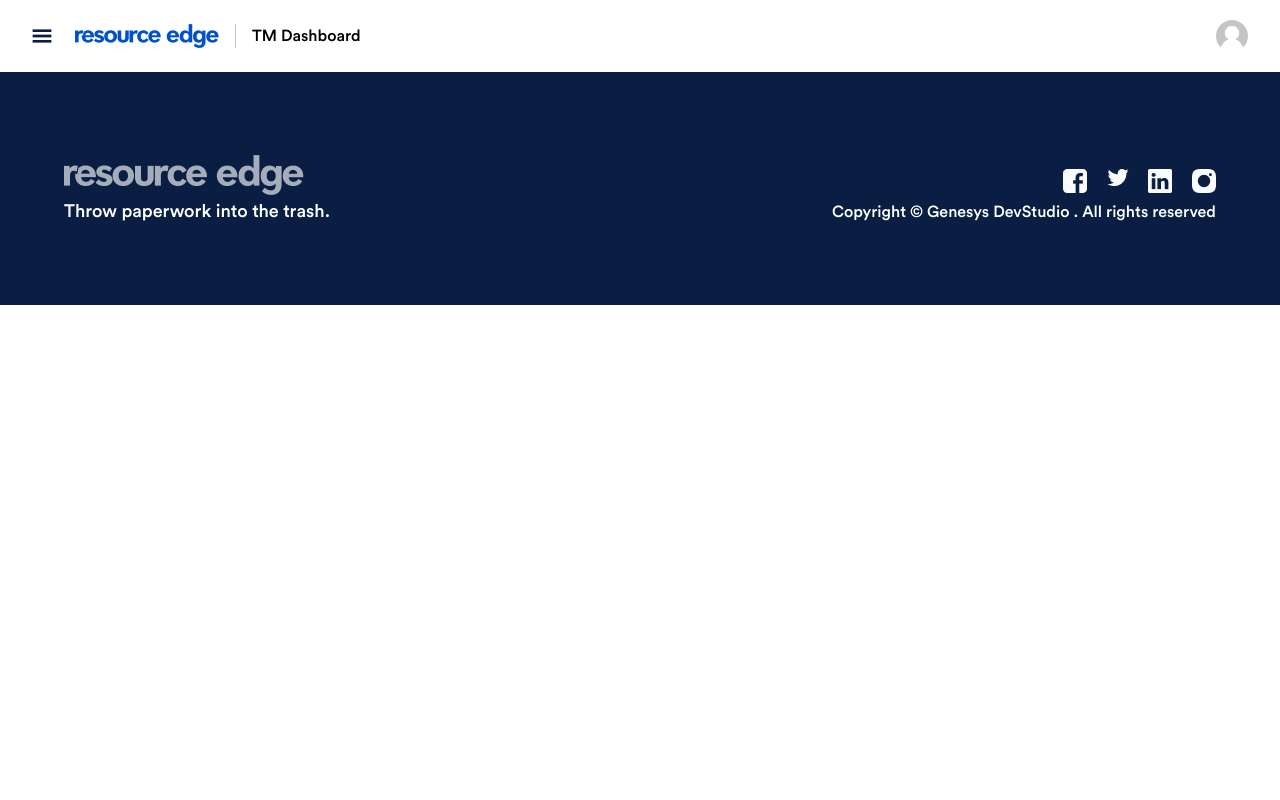
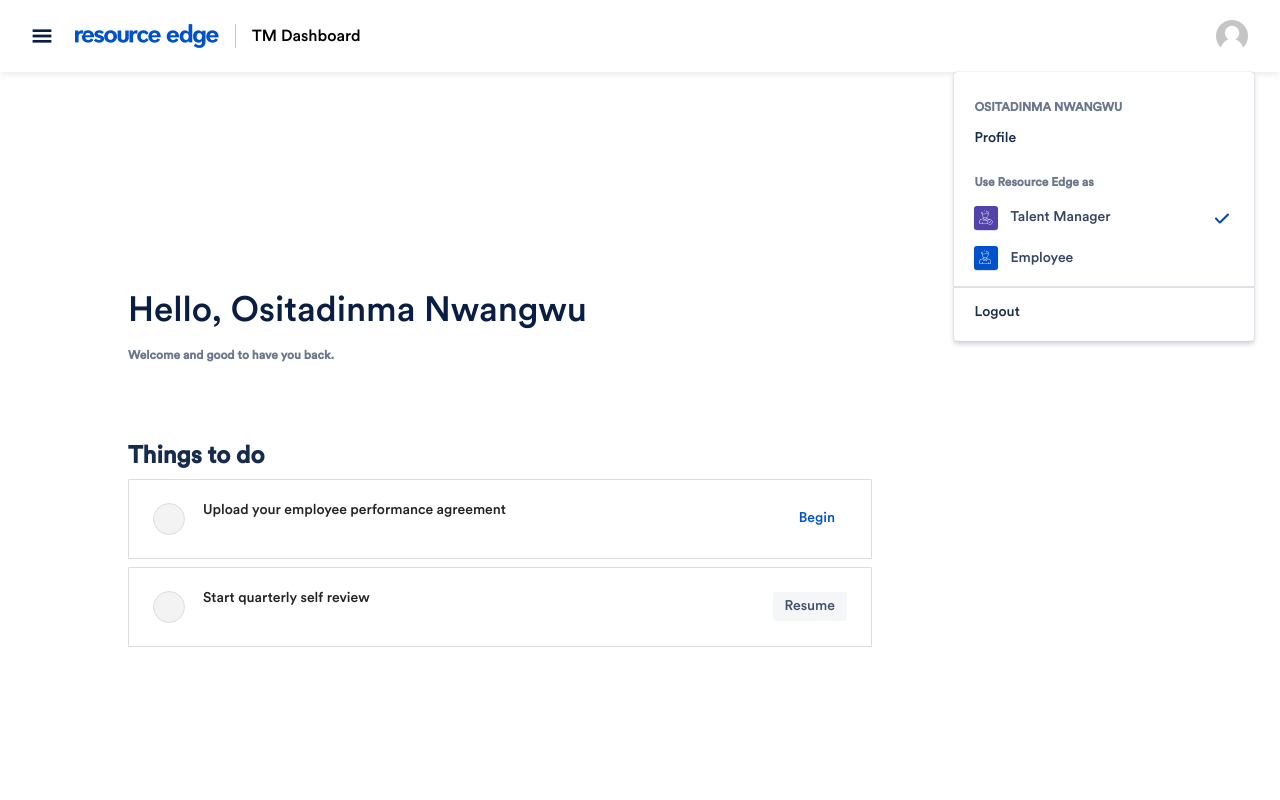
Before and after one commit to Chizycodes/resource-edge, a React (Create React App) app: page /dashboard in a window 1280 px wide. Shown: the top 800 px of the page. Built offline with nearby package versions, Linux system fonts and the light colour scheme.

Commit message:
Added dashboard profile dropdown

```diff
--- a/src/assets/styles/Dashboard.css
+++ b/src/assets/styles/Dashboard.css
@@ -1,5 +1,6 @@
 .dashboard {
   width: 100%;
+  position: relative;
 }
 
 .dashboard-nav {
@@ -46,3 +47,172 @@
   background-color: #c1c7d0;
   margin-right: 16px;
 }
+
+.db-body {
+  padding: 0 0 0 10%;
+  height: 100vh;
+  display: flex;
+  flex-direction: column;
+  justify-content: center;
+}
+
+.greeting {
+  margin: 0 0 64px 0;
+}
+
+.greeting h1 {
+  font-size: 35px;
+  font-weight: 500;
+  padding-bottom: 16px;
+}
+
+.tasks-div h2 {
+  color: #172b4d;
+  font-size: 24px;
+  margin-bottom: 8px;
+}
+
+.task {
+  display: flex;
+  align-items: center;
+  justify-content: space-between;
+  width: 744px;
+  height: 80px;
+  border: 1px solid #dddddd;
+  border-radius: 1px;
+  background-color: #ffffff;
+  margin: 8px 0px;
+  padding: 0 24px;
+}
+
+.task-left {
+  display: flex;
+  align-items: center;
+  justify-content: center;
+}
+
+.circle {
+  width: 32px;
+  height: 32px;
+  border: 1px solid #dddddd;
+  background: #f3f3f3;
+  border-radius: 16px;
+  margin-right: 18px;
+}
+
+.resume-btn {
+  padding: 6px 12px;
+  background: rgba(9, 30, 66, 0.04);
+  border-radius: 3px;
+  border: none;
+  color: #42526e;
+  font-weight: 500;
+  font-size: 14px;
+}
+
+.begin-btn {
+  padding: 6px 12px;
+  background-color: transparent;
+  border-radius: 3px;
+  border: none;
+  color: #0052cc;
+  font-weight: 500;
+  font-size: 14px;
+}
+
+.task p {
+  font-weight: 500;
+  font-size: 14px;
+  color: #222222;
+}
+
+/* Dropdown */
+.db-dropdown {
+  width: 300px;
+  background: #ffffff;
+  box-shadow: 0px 3px 5px rgba(9, 30, 66, 0.2),
+    0px 0px 1px rgba(9, 30, 66, 0.31);
+  border-radius: 3px;
+  position: absolute;
+  right: 2%;
+  padding-bottom: 20px;
+}
+
+.db-dropdown > .dd-div {
+  padding: 28px 20px 0 20px;
+}
+
+.db-dropdown h2,
+p {
+  font-weight: bold;
+  font-size: 12px;
+  color: #6b778c;
+  padding-bottom: 16px;
+}
+
+.db-dropdown h3 {
+  font-weight: 450;
+  font-size: 14px;
+  color: #172b4d;
+  margin-bottom: 28px;
+}
+
+.t-icon,
+.e-icon {
+  box-shadow: 0px 0.5px 1px rgba(0, 0, 0, 0.25);
+  border-radius: 3px;
+  width: 24px;
+  height: 24px;
+  display: flex;
+  align-items: center;
+  justify-content: center;
+  margin-right: 12px;
+}
+
+.t-icon {
+  background: #5243aa;
+}
+
+.e-icon {
+  background: #0052cc;
+}
+
+.talent-manager > div,
+.employee > div {
+  display: flex;
+  align-items: center;
+  width: 100%;
+}
+
+.talent-manager,
+.employee {
+  display: flex;
+  align-items: center;
+  width: 100%;
+  margin-bottom: 16px;
+}
+
+.employee .blue-check {
+  display: none;
+}
+
+.profile-text {
+  font-weight: 450;
+  font-size: 14px;
+  color: #344563;
+}
+
+.dd-seperator {
+  position: static;
+  height: 2px;
+  width: 100%;
+  background: #dfe1e6;
+  margin-bottom: 16px;
+}
+
+.logout {
+  padding-left: 20px;
+  color: #172b4d;
+  font-weight: 450;
+  font-size: 14px;
+}
--- a/src/components/pages/Dashboard.js
+++ b/src/components/pages/Dashboard.js
@@ -2,7 +2,11 @@ import React, { useState } from "react";
 import menuIcon from "../../assets/images/menu_icon.png";
 import logo from "../../assets/images/logo_name.png";
 import avatar from "../../assets/images/avatar.png";
-import '../../assets/styles/Dashboard.css'
+import "../../assets/styles/Dashboard.css";
+import Button from "../Button";
+import talentMIcon from "../../assets/images/task_manager_icon.png";
+import employeeIcon from "../../assets/images/employee_icon.png";
+import blueCheck from "../../assets/images/blue_check.png";
 
 const Dashboard = () => {
   return (
@@ -10,7 +14,11 @@ const Dashboard = () => {
       <nav className="dashboard-nav">
         <div className="nav">
           <div className="left">
-            <img src={menuIcon} alt="Menu Icon" className="dashboard-menu-icon" />
+            <img
+              src={menuIcon}
+              alt="Menu Icon"
+              className="dashboard-menu-icon"
+            />
             <img src={logo} alt="Logo" className="db-logo" />
             <div className="seperator"></div>
             <div className="">TM Dashboard</div>
@@ -20,8 +28,63 @@ const Dashboard = () => {
           </div>
         </div>
       </nav>
+      {/* DROPDOWN MENU*/}
+      <div className="db-dropdown">
+        <div className="dd-div">
+          <h2>OSITADINMA NWANGWU</h2>
+          <h3>Profile</h3>
+
+          <p>Use Resource Edge as</p>
+          <div className="profiles">
+            <div className="talent-manager">
+              <div>
+                <div className="t-icon">
+                  <img src={talentMIcon} alt="Icon" />
+                </div>
+                <div className="profile-text">Talent Manager</div>
+              </div>
+
+              <img src={blueCheck} alt="Icon" className="blue-check" />
+            </div>
+
+            <div className="employee">
+              <div>
+                <div className="e-icon">
+                  <img src={employeeIcon} alt="Icon" />
+                </div>
+                <div className="profile-text">Employee</div>
+              </div>
+
+              <img src={blueCheck} alt="Icon" className="blue-check" />
+            </div>
+          </div>
+        </div>
+        <div className="dd-seperator"></div>
+        <div className="logout">Logout</div>
+      </div>
+
       <div className="db-body">
-
+        <div className="greeting">
+          <h1>Hello, Ositadinma Nwangwu</h1>
+          <p>Welcome and good to have you back.</p>
+        </div>
+        <div className="tasks-div">
+          <h2>Things to do</h2>
+          <div className="task">
+            <div className="task-left">
+              <div className="circle"></div>
+              <p>Upload your employee performance agreement</p>
+            </div>
+            <Button className="begin-btn" text="Begin" />
+          </div>
+          <div className="task">
+            <div className="task-left">
+              <div className="circle"></div>
+              <p>Start quarterly self review</p>
+            </div>
+            <Button className="resume-btn" text="Resume" />
+          </div>
+        </div>
       </div>
     </div>
   );
```
Also changed, not shown: src/assets/images/blue_check.png (renamed from src/assets/images/blue check.png).
